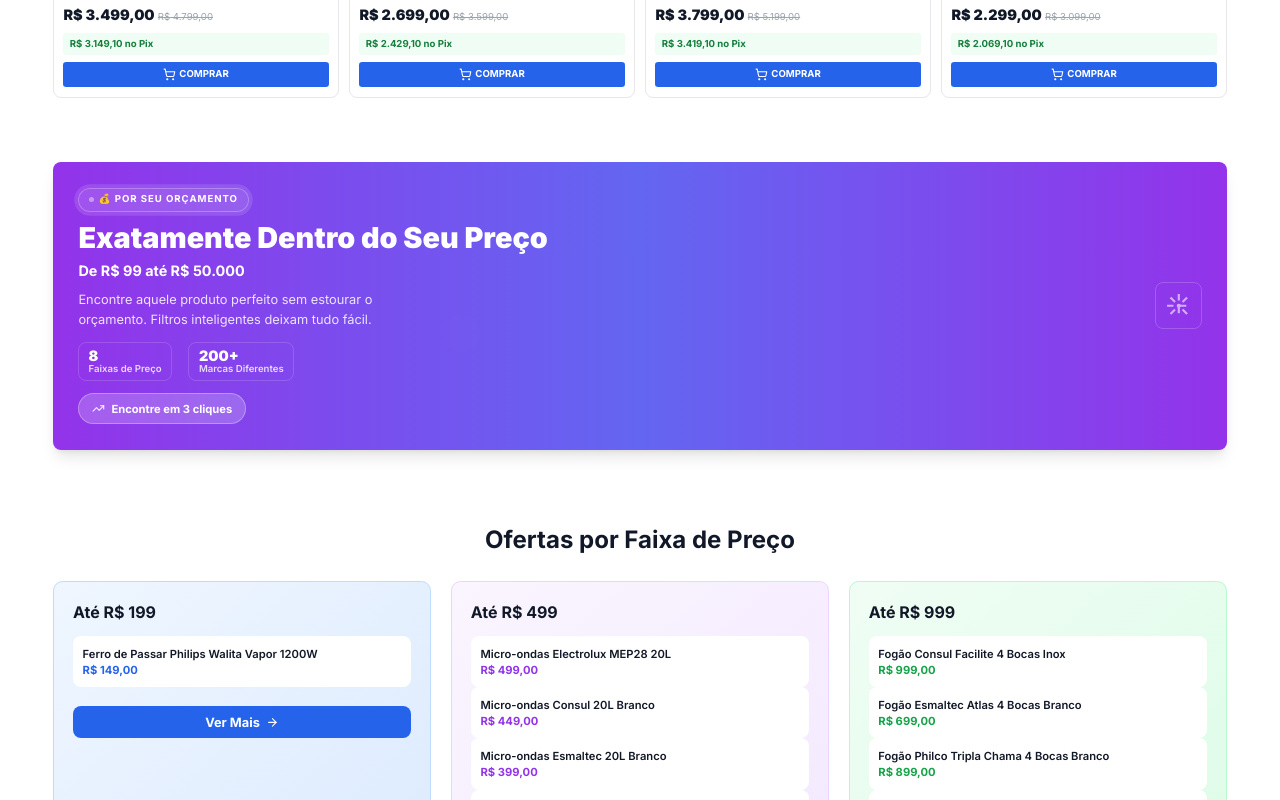
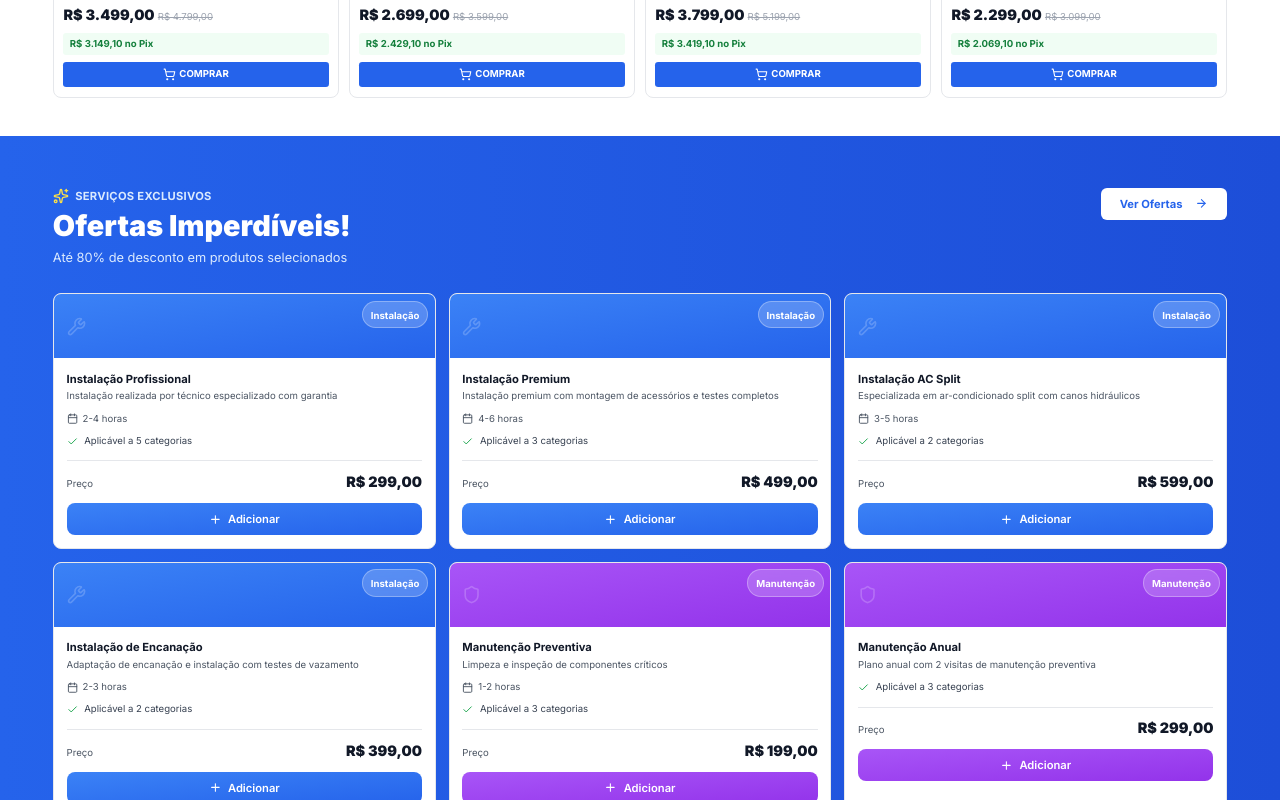
Before and after one commit to viabetel/bratoDmais, a Next.js app: page / in a window 1280 px wide. Shown: the part 3560-4360 px from the top of the page. Built offline with nearby package versions, Linux system fonts and the light colour scheme.

Commit message:
feat: add "Deals You Can't Miss!" section and restore service modules
Add new "Deals You Can't Miss!" section with service cards and restore service modules on PDP.

```diff
--- a/app/(shop)/p/[slug]/page.tsx
+++ b/app/(shop)/p/[slug]/page.tsx
@@ -13,9 +13,9 @@ import { products } from '@/data/products'
 import { getServicesByType } from '@/data/services'
 import { useCartStore } from '@/lib/store/cartStore'
 import { useFavoritesStore } from '@/lib/store/favoritesStore'
-// import { InstallationModule } from '@/components/services/InstallationModule'
-// import { MaintenanceModule } from '@/components/services/MaintenanceModule'
-// import { RentalModule } from '@/components/services/RentalModule'
+import { InstallationModule } from '@/components/services/InstallationModule'
+import { MaintenanceModule } from '@/components/services/MaintenanceModule'
+import { RentalModule } from '@/components/services/RentalModule'
 import { ProductCard } from '@/components/products/ProductCard'
 import { siteConfig, formatCurrency, calcPixPrice, calcInstallments, calcShipping } from '@/lib/config'
 
@@ -542,17 +542,57 @@ export default function ProductPage({ params }: ProductPageProps) {
           </div>
         </div>
 
-        {/* Service Modules - SIMPLIFIED FOR DEBUGGING */}
-        {product && (
-          <div className="mt-12 space-y-6 bg-gray-50 p-6 rounded-xl border-2 border-dashed border-gray-300">
-            <p className="text-sm font-bold text-gray-600">Serviços disponíveis para este produto:</p>
-            <ul className="text-sm text-gray-700 space-y-2">
-              <li>✓ Instalação profissional</li>
-              <li>✓ Manutenção e proteção</li>
-              <li>✓ Aluguel/Alocação</li>
-            </ul>
-          </div>
-        )}
+        {/* Service Modules */}
+        <div className="mt-12 space-y-6">
+          {/* Installation Module */}
+          {['geladeiras', 'maquinas-lavar', 'ar-condicionado', 'tvs', 'climatizacao'].includes(product.categorySlug) && (
+            <InstallationModule
+              categorySlug={product.categorySlug}
+              productName={product.name}
+              basePrice={product.price}
+              onSelect={(service) => {
+                setSelectedServices([...selectedServices, {
+                  serviceId: service.id,
+                  serviceName: service.name,
+                  servicePrice: service.price,
+                  serviceType: 'installation'
+                }])
+              }}
+            />
+          )}
+
+          {/* Maintenance Module */}
+          {['geladeiras', 'ar-condicionado', 'maquinas-lavar', 'climatizacao'].includes(product.categorySlug) && (
+            <MaintenanceModule
+              categorySlug={product.categorySlug}
+              productName={product.name}
+              onSelect={(service) => {
+                setSelectedServices([...selectedServices, {
+                  serviceId: service.id,
+                  serviceName: service.name,
+                  servicePrice: service.price,
+                  serviceType: 'maintenance'
+                }])
+              }}
+            />
+          )}
+
+          {/* Rental Module */}
+          {['geladeiras', 'maquinas-lavar', 'ar-condicionado', 'climatizacao', 'tvs', 'notebooks', 'smartphones'].includes(product.categorySlug) && (
+            <RentalModule
+              productId={product.id}
+              productName={product.name}
+              onSelect={(service) => {
+                setSelectedServices([...selectedServices, {
+                  serviceId: service.id,
+                  serviceName: service.name,
+                  servicePrice: service.price,
+                  serviceType: 'rental'
+                }])
+              }}
+            />
+          )}
+        </div>
 
         {/* Description & Specs */}
         <div className="mt-12 grid lg:grid-cols-2 gap-8">
--- a/app/page.tsx
+++ b/app/page.tsx
@@ -1,10 +1,12 @@
 'use client'
 
 import Link from 'next/link'
-import { ArrowRight, Truck, Shield, CreditCard, Zap, Flame, Refrigerator, Microwave, Droplets, Star, Award, Headset, Banknote, ChevronRight, Sparkles } from 'lucide-react'
+import { ArrowRight, Truck, Shield, CreditCard, Zap, Flame, Refrigerator, Microwave, Droplets, Star, Award, Headset, Banknote, ChevronRight, Sparkles, Wrench, Calendar, Package } from 'lucide-react'
 import { Button } from '@/components/ui/button'
 import { products } from '@/data/products'
+import { getServicesByType } from '@/data/services'
 import { ProductCard } from '@/components/products/ProductCard'
+import { ServiceCard } from '@/components/services/ServiceCard'
 import { HeroSection } from '@/components/home/HeroSection'
 import { TrustBanner } from '@/components/home/TrustBanner'
 import { CategoriesGrid } from '@/components/home/CategoriesGrid'
@@ -60,6 +62,11 @@ export default function Home() {
   const ate199 = getAtePrix(199)
   const ate499 = getAtePrix(499)
   const ate999 = getAtePrix(999)
+  const servicesDestaque = [
+    ...getServicesByType('installation'),
+    ...getServicesByType('maintenance'),
+    ...getServicesByType('rental'),
+  ].slice(0, 6)
 
   return (
     <div className="min-h-screen bg-white">
@@ -113,6 +120,51 @@ export default function Home() {
         badge="bestseller"
         hideTitle={true}
       />
+
+      {/* Ofertas Imperdíveis - Services Section */}
+      <section className="py-12 md:py-16 bg-gradient-to-r from-blue-600 to-blue-700">
+        <div className="container mx-auto px-4">
+          <div className="flex items-start justify-between mb-8">
+            <div>
+              <div className="flex items-center gap-2 mb-2">
+                <Sparkles className="w-5 h-5 text-yellow-300" />
+                <span className="text-sm font-bold text-blue-100 uppercase tracking-wide">Serviços Exclusivos</span>
+              </div>
+              <h2 className="text-3xl md:text-4xl font-black text-white text-balance">
+                Ofertas Imperdíveis!
+              </h2>
+              <p className="text-blue-100 mt-2 max-w-2xl">
+                Até 80% de desconto em produtos selecionados
+              </p>
+            </div>
+            <Link href="/c/climatizacao?mode=rent" className="hidden md:block">
+              <Button className="bg-white hover:bg-blue-50 text-blue-600 font-bold px-6">
+                Ver Ofertas <ArrowRight className="w-4 h-4 ml-2" />
+              </Button>
+            </Link>
+          </div>
+
+          {/* Services Grid */}
+          <div className="grid grid-cols-1 md:grid-cols-2 lg:grid-cols-3 gap-4">
+            {servicesDestaque.map((service) => (
+              <ServiceCard
+                key={service.id}
+                service={service}
+                isRental={service.type === 'rental'}
+              />
+            ))}
+          </div>
+
+          {/* Mobile CTA */}
+          <div className="md:hidden mt-6">
+            <Link href="/c/climatizacao?mode=rent" className="block">
+              <Button className="w-full bg-white hover:bg-blue-50 text-blue-600 font-bold py-3">
+                Ver Todas as Ofertas <ArrowRight className="w-4 h-4 ml-2" />
+              </Button>
+            </Link>
+          </div>
+        </div>
+      </section>
 
       {/* Price Ranges Banner */}
       <section className="py-6 md:py-8">
```
Also changed, not shown: 1 other file (tests, documents, lock files or other folders).
